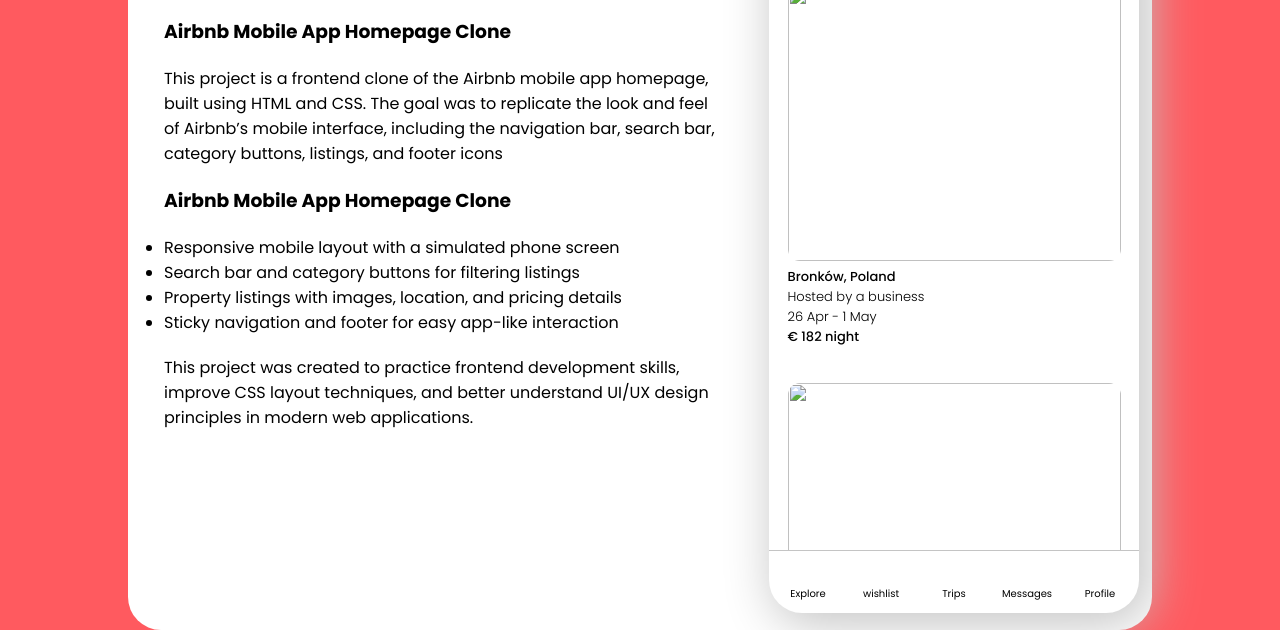
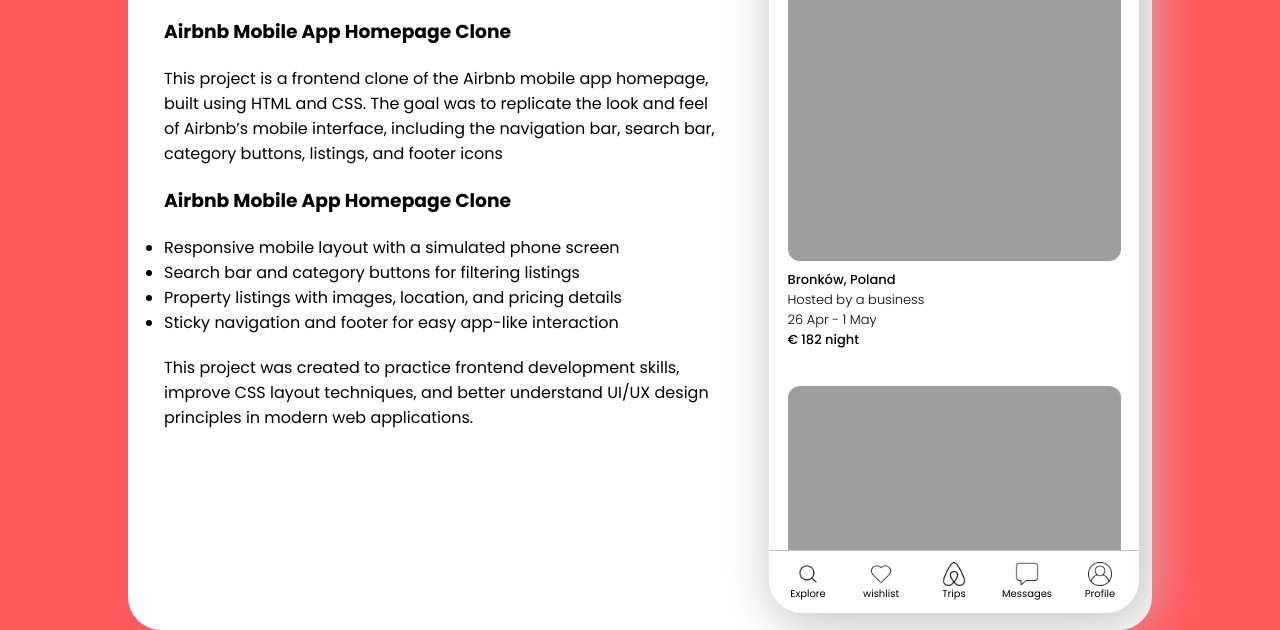
Before and after one commit to VrajChariot/Airbnb, a plain HTML site: page trial.html in a window 1280 px wide. Shown: the part 170-800 px from the top of the page. Drawn offline with Linux system fonts and the light colour scheme; the site is published under a folder, as on GitHub Pages, so addresses that start at the root find nothing.

```diff
--- a/trial.html
+++ b/trial.html
@@ -15,7 +15,7 @@
     <div class="hero">
         <div class="intro">
             <div class="heading">
-                <img src="/img/airbnb.png" alt="">
+                <img src="./img/airbnb.png" alt="">
                 <p>
                     Airbnb
                 </p>
@@ -87,28 +87,28 @@
             </div>
             <div class="main_content">
                 <div class="listing">
-                    <img src="/img/pexels-clickerhappy-584399.jpg" alt="">
+                    <img src="./img/pexels-clickerhappy-584399.jpg" alt="">
                     <p class="dark">Bronków, Poland</p>
                     <p class="light">Hosted by a business</p>
                     <p class="light">26 Apr - 1 May</p>
                     <p class="price">€ 182 night</p>
                 </div>
                 <div class="listing">
-                    <img src="/img/pexels-clickerhappy-584399.jpg" alt="">
+                    <img src="./img/pexels-clickerhappy-584399.jpg" alt="">
                     <p class="dark">Paris, France</p>
                     <p class="light">Hosted by a business</p>
                     <p class="light">26 Apr - 1 May</p>
                     <p class="price">€ 182 night</p>
                 </div>
                 <div class="listing">
-                    <img src="/img/pexels-clickerhappy-584399.jpg" alt="">
+                    <img src="./img/pexels-clickerhappy-584399.jpg" alt="">
                     <p class="dark">Mumbai, India</p>
                     <p class="light">Hosted by a business</p>
                     <p class="light">26 Apr - 1 May</p>
                     <p class="price">€ 182 night</p>
                 </div>
                 <div class="listing">
-                    <img src="/img/pexels-clickerhappy-584399.jpg" alt="">
+                    <img src="./img/pexels-clickerhappy-584399.jpg" alt="">
                     <p class="dark">Berlin, Germany</p>
                     <p class="light">Hosted by a business</p>
                     <p class="light">26 Apr - 1 May</p>
@@ -118,23 +118,23 @@
             <footer>
                 <div class="footer">
                     <div class="img_container">
-                        <img src="/img/magnifying-glass.png" alt="">
+                        <img src="./img/magnifying-glass.png" alt="">
                         <p>Explore</p>
                     </div>
                     <div class="img_container">
-                        <img src="/img/wishlist.png" alt="">
+                        <img src="./img/wishlist.png" alt="">
                         <p>wishlist</p>
                     </div>
                     <div class="img_container">
-                        <img src="/img/airbnb copy.png" alt="">
+                        <img src="./img/airbnb copy.png" alt="">
                         <p>Trips</p>
                     </div>
                     <div class="img_container">
-                        <img src="/img/comment.png" alt="">
+                        <img src="./img/comment.png" alt="">
                         <p>Messages</p>
                     </div>
                     <div class="img_container">
-                        <img src="/img/user.png" alt="">
+                        <img src="./img/user.png" alt="">
                         <p>Profile</p>
                     </div>
                 </div>
```
